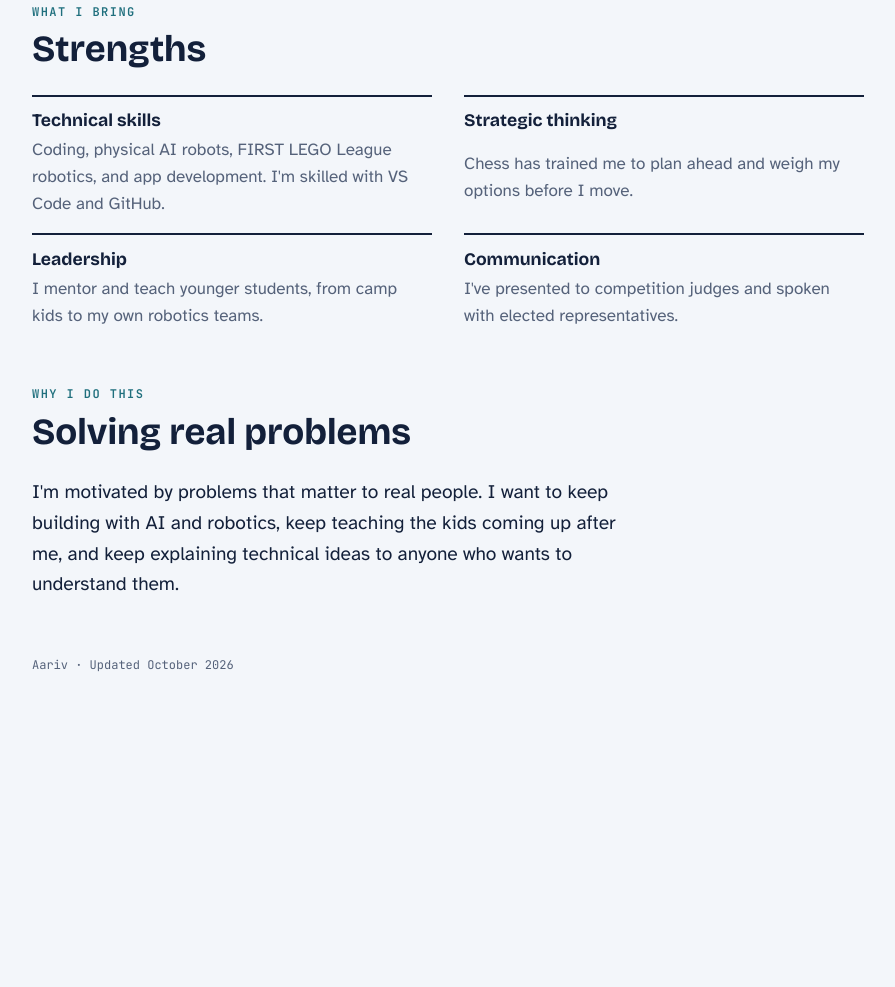
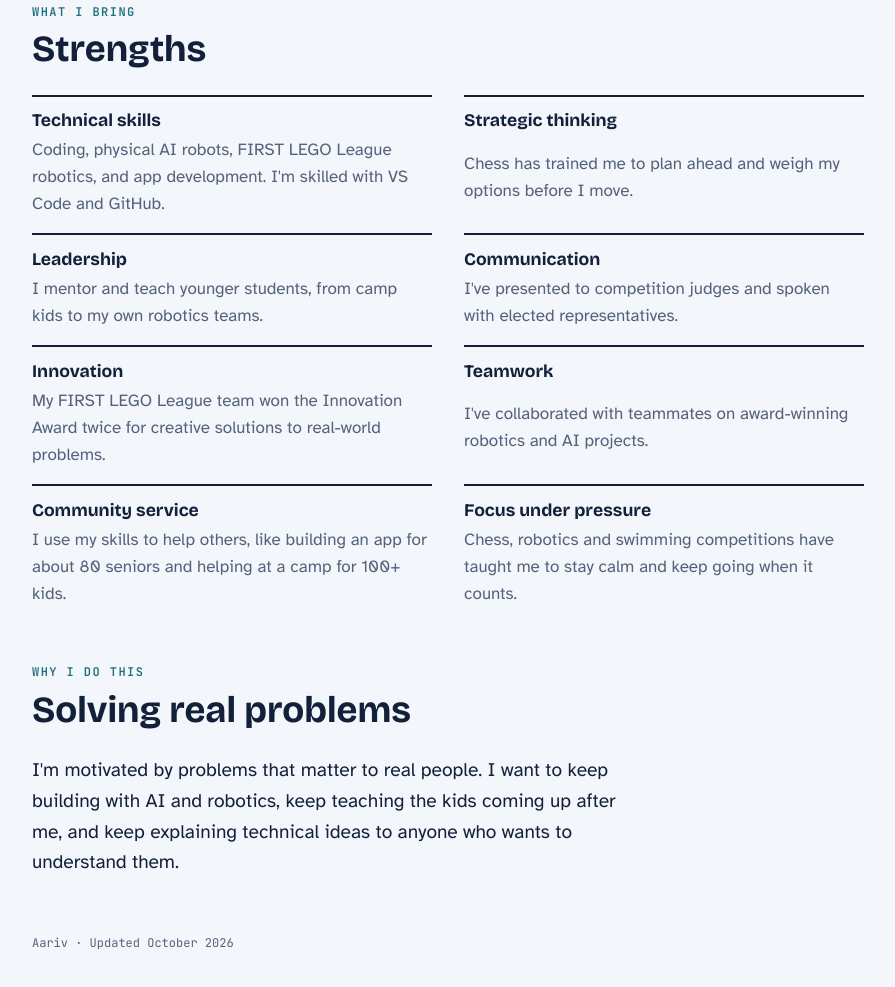
Before and after one commit to aarivakumar/aariv-journey, a plain HTML site: page index.html in a window 1280 px wide. Shown: the part 3992-4979 px from the top of the page, without its empty margins (192-1087 px from the left). Before the commit the page ends 4731 px from the top, so only its background shows below. Drawn offline with nearby package versions, Linux system fonts and the light colour scheme.

Commit message:
Add four more strengths
Co-Authored-By: Claude Opus 5.5 <noreply@anthropic.com>

```diff
--- a/index.html
+++ b/index.html
@@ -384,6 +384,10 @@ footer { font-family: var(--mono); font-size: 0.75rem; color: var(--muted); }
       <div><h3>Strategic thinking</h3><p>Chess has trained me to plan ahead and weigh my options before I move.</p></div>
       <div><h3>Leadership</h3><p>I mentor and teach younger students, from camp kids to my own robotics teams.</p></div>
       <div><h3>Communication</h3><p>I've presented to competition judges and spoken with elected representatives.</p></div>
+      <div><h3>Innovation</h3><p>My FIRST LEGO League team won the Innovation Award twice for creative solutions to real-world problems.</p></div>
+      <div><h3>Teamwork</h3><p>I've collaborated with teammates on award-winning robotics and AI projects.</p></div>
+      <div><h3>Community service</h3><p>I use my skills to help others, like building an app for about 80 seniors and helping at a camp for 100+ kids.</p></div>
+      <div><h3>Focus under pressure</h3><p>Chess, robotics and swimming competitions have taught me to stay calm and keep going when it counts.</p></div>
     </div>
   </section>
 
```
